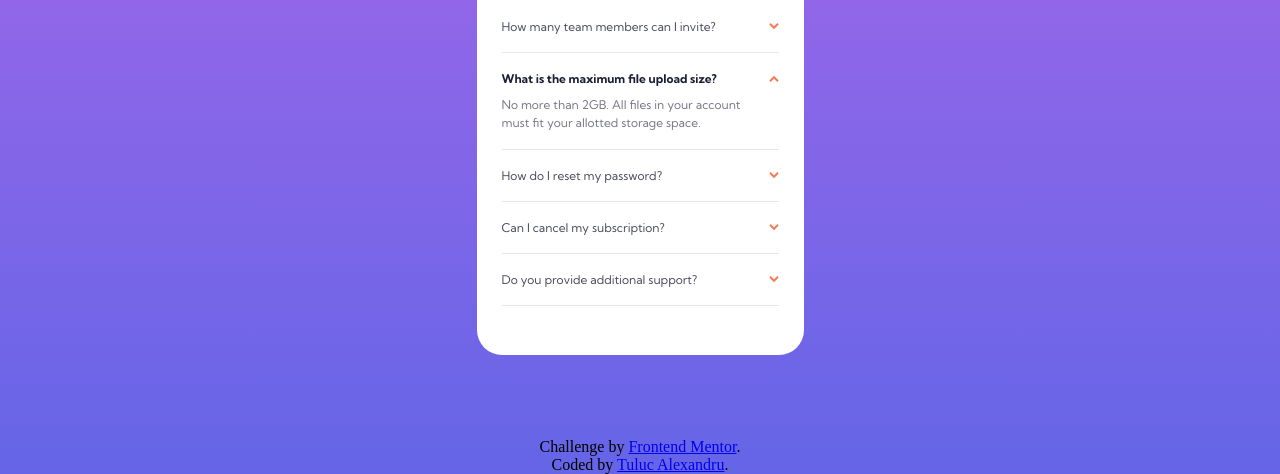
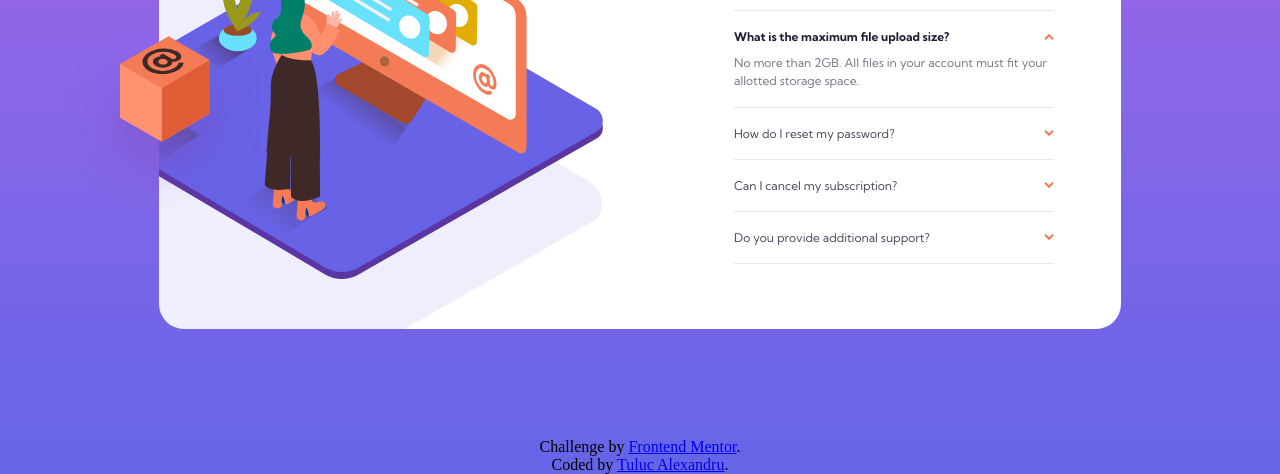
Before and after one commit to tulucalexandru/FAQ-Acordion-Challenge, a plain HTML site: page index.html in a window 1280 px wide. Shown: the part 326-800 px from the top of the page. Drawn offline with Linux system fonts and the light colour scheme.

Commit message:
Added desktop styling.

```diff
--- a/index.html
+++ b/index.html
@@ -18,40 +18,53 @@
 <body>
   <main>
     <div class="wrapper">
+
       <div class="card">
+        <img src="images/illustration-box-desktop.svg" alt="box-image" class="card__box-image">
+
         <div class="card__main-image-container">
-          <img class="card__main-image" src="images/illustration-woman-online-mobile.svg"
+          <img src="images/bg-pattern-desktop.svg" alt="bg-image" class="card__bg-pattern">
+          <img class="card__main-image-mobile" src="images/illustration-woman-online-mobile.svg"
             alt="illustration-woman-online">
+          <img class="card__main-image-desktop" src="images/illustration-woman-online-desktop.svg"
+            alt="illustration-woman-online">
+
         </div>
         <div class="card__content">
           <h1 class="card__title">FAQ</h1>
           <div class="card__item">
-            <p class="card__question">How many team members can I invite? <img class="card__arrow" src="images/icon-arrow-down.svg" alt="icon-arrow-down">
+            <p class="card__question">How many team members can I invite? <img class="card__arrow"
+                src="images/icon-arrow-down.svg" alt="icon-arrow-down">
             </p>
             <p class="card__answer"> You can invite up to 2 additional users on the Free plan. There is no limit on
               team members for the Premium plan</p>
           </div>
           <hr class="card__divider">
           <div class="card__item">
-            <p class="card__question card__question--active">What is the maximum file upload size?<img class="card__arrow card__arrow--active" src="images/icon-arrow-down.svg" alt="icon-arrow-down"></p>
-            <p class="card__answer card__answer--active"> No more than 2GB. All files in your account must fit your allotted storage space.
+            <p class="card__question card__question--active">What is the maximum file upload size?<img
+                class="card__arrow card__arrow--active" src="images/icon-arrow-down.svg" alt="icon-arrow-down"></p>
+            <p class="card__answer card__answer--active"> No more than 2GB. All files in your account must fit your
+              allotted storage space.
             </p>
           </div>
           <hr class="card__divider">
           <div class="card__item">
-            <p class="card__question">How do I reset my password?<img class="card__arrow" src="images/icon-arrow-down.svg" alt="icon-arrow-down"></p>
+            <p class="card__question">How do I reset my password?<img class="card__arrow"
+                src="images/icon-arrow-down.svg" alt="icon-arrow-down"></p>
             <p class="card__answer"> Click “Forgot password” from the login page or “Change password” from your profile
               page.
               A reset link will be emailed to you.</p>
           </div>
           <hr class="card__divider">
           <div class="card__item">
-            <p class="card__question">Can I cancel my subscription?<img class="card__arrow" src="images/icon-arrow-down.svg" alt="icon-arrow-down"></p>
+            <p class="card__question">Can I cancel my subscription?<img class="card__arrow"
+                src="images/icon-arrow-down.svg" alt="icon-arrow-down"></p>
             <p class="card__answer">Yes! Send us a message and we’ll process your request no questions asked.</p>
           </div>
           <hr class="card__divider">
           <div class="card__item">
-            <p class="card__question"> Do you provide additional support?<img class="card__arrow" src="images/icon-arrow-down.svg" alt="icon-arrow-down"></p>
+            <p class="card__question"> Do you provide additional support?<img class="card__arrow"
+                src="images/icon-arrow-down.svg" alt="icon-arrow-down"></p>
             <p class="card__answer"> Chat and email support is available 24/7. Phone lines are open during normal
               business
               hours.</p>
@@ -66,8 +79,9 @@
 
 
   <footer class="footer">
-    <p class="footer__challenge">Challenge by <a class="footer__link" href="https://www.frontendmentor.io?ref=challenge" target="_blank">Frontend Mentor</a>.</p>
-   <p class="footer_author">Coded by <a class="footer__link" href="#">Tuluc Alexandru</a>.</p>
+    <p class="footer__challenge">Challenge by <a class="footer__link" href="https://www.frontendmentor.io?ref=challenge"
+        target="_blank">Frontend Mentor</a>.</p>
+    <p class="footer_author">Coded by <a class="footer__link" href="#">Tuluc Alexandru</a>.</p>
   </footer>
 
   <script src="js/script.js"></script>
--- a/scss/components/_card.scss
+++ b/scss/components/_card.scss
@@ -1,6 +1,5 @@
 @use "../abstracts/fonts";
 @use "../abstracts/color";
-
 
 .card {
   background-color: white;
@@ -25,10 +24,6 @@
     margin-bottom: 35px;
     position: relative;
     text-align: center;
-    }
-
-    &__content {
-        padding: 25px;
   }
 
   &__item {
@@ -70,16 +65,19 @@
       height: 35px;
       margin-top: 10px;
     }
-
   }
 
-    &__main-image {
+  &__main-image-mobile {
     display: block;
     // position: relative;
     // position: absolute;
     height: 100%;
-
-
+  }
+  &__main-image-desktop {
+    display: none;
+    // position: relative;
+    // position: absolute;
+    height: 100%;
   }
 
   &__main-image-container {
@@ -89,6 +87,10 @@
     width: 100%;
   }
 
+  &__content {
+    padding: 0 25px;
+  }
+
   &__divider {
     // height: 10px;
     // margin: 0 0 10px 0;
@@ -96,15 +98,24 @@
     border-style: solid none none none;
   }
 
-
-    .card__arrow {
+  &__arrow {
     display: block;
     transition: 500ms;
 
     &--active {
       transform: scaleY(-1);
     }
+
+    // & img {
+    //     display: none;
+    //   }
+  }
+  &__box-image {
+    display: none;
   }
 
+  &__bg-pattern {
+    display: none;
 
 }
+}
--- a/scss/style.scss
+++ b/scss/style.scss
@@ -14,7 +14,6 @@ body {
   position: relative;
 }
 
-
 .wrapper {
   background-image: linear-gradient(color.$softViolet, color.$softBlue);
   width: 100%;
@@ -24,3 +23,90 @@ body {
   display: flex;
   justify-content: center;
 }
+
+@media (min-width: 1100px) {
+  .wrapper {
+    align-items: center;
+    margin: 0;
+    padding: 0;
+  }
+
+  .card {
+    box-sizing: border-box;
+    padding: 50px 150px 50px 50px;
+    min-height: 510px;
+    margin: 0;
+    display: flex;
+    position: relative;
+    flex-direction: row;
+    width: 962px;
+    align-items: center;
+    // justify-content: end;
+    overflow: hidden;
+    background-image: none;
+    // background-repeat: no-repeat;
+    // background-position: -520px -290px;
+
+    &__main-image-container {
+      padding: 0;
+      margin: 0;
+      //   position: abs($number: 0);
+      position: absolute;
+      padding: 50px 0 50px 0;
+      left: -95px;
+      top: auto;
+      margin: auto 0;
+    //   align-self: center;
+      height: 510px;
+
+      width: auto;
+    }
+
+    &__main-image-mobile {
+      display: none;
+    }
+
+    &__main-image-desktop {
+      display: block;
+      position: relative;
+      z-index: 5;
+      //   position: absolute;
+      margin: 0;
+
+      // position: absolute;
+      //   height: 100%;
+      //   width: 100%;
+    }
+
+    &__content {
+      margin-left: 500px;
+      width: 450px;
+    //   top:0;
+    }
+
+    &__title {
+      text-align: left;
+    }
+
+    &__answer {
+      width: 20rem;
+    }
+
+    &__box-image {
+      display: block;
+      position: fixed;
+      top: 45%;
+      margin-left: -140px;
+      z-index: 10;
+      // align-self: center;
+      // top: 0;
+    }
+
+    &__bg-pattern {
+        display: block;
+        position: absolute;
+        top: -290px;
+        right: 0;
+    }
+  }
+}
```
Also changed, not shown: css/style.css, 1 other file. Lines whose indentation alone changed are shown as unchanged.
